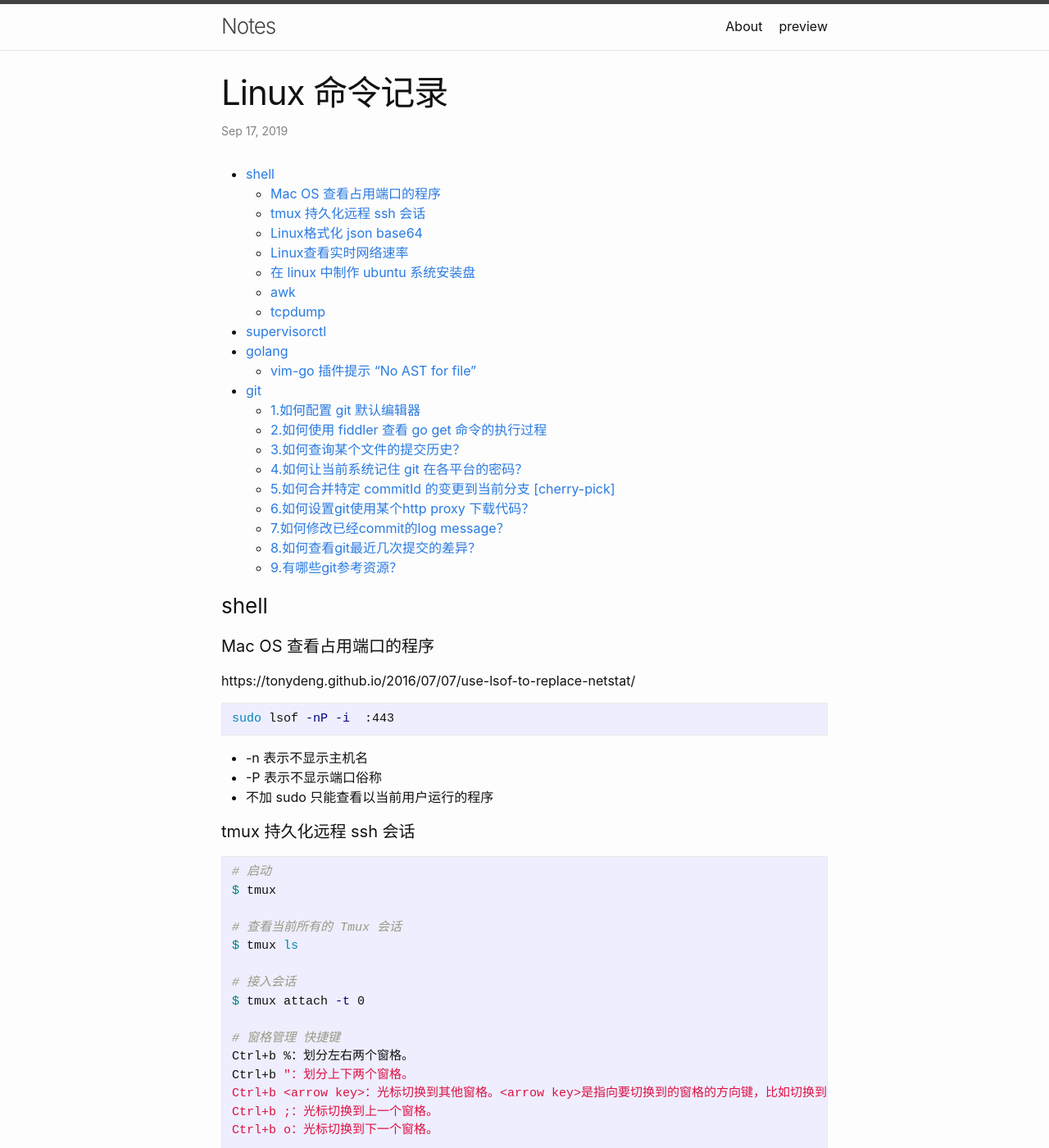
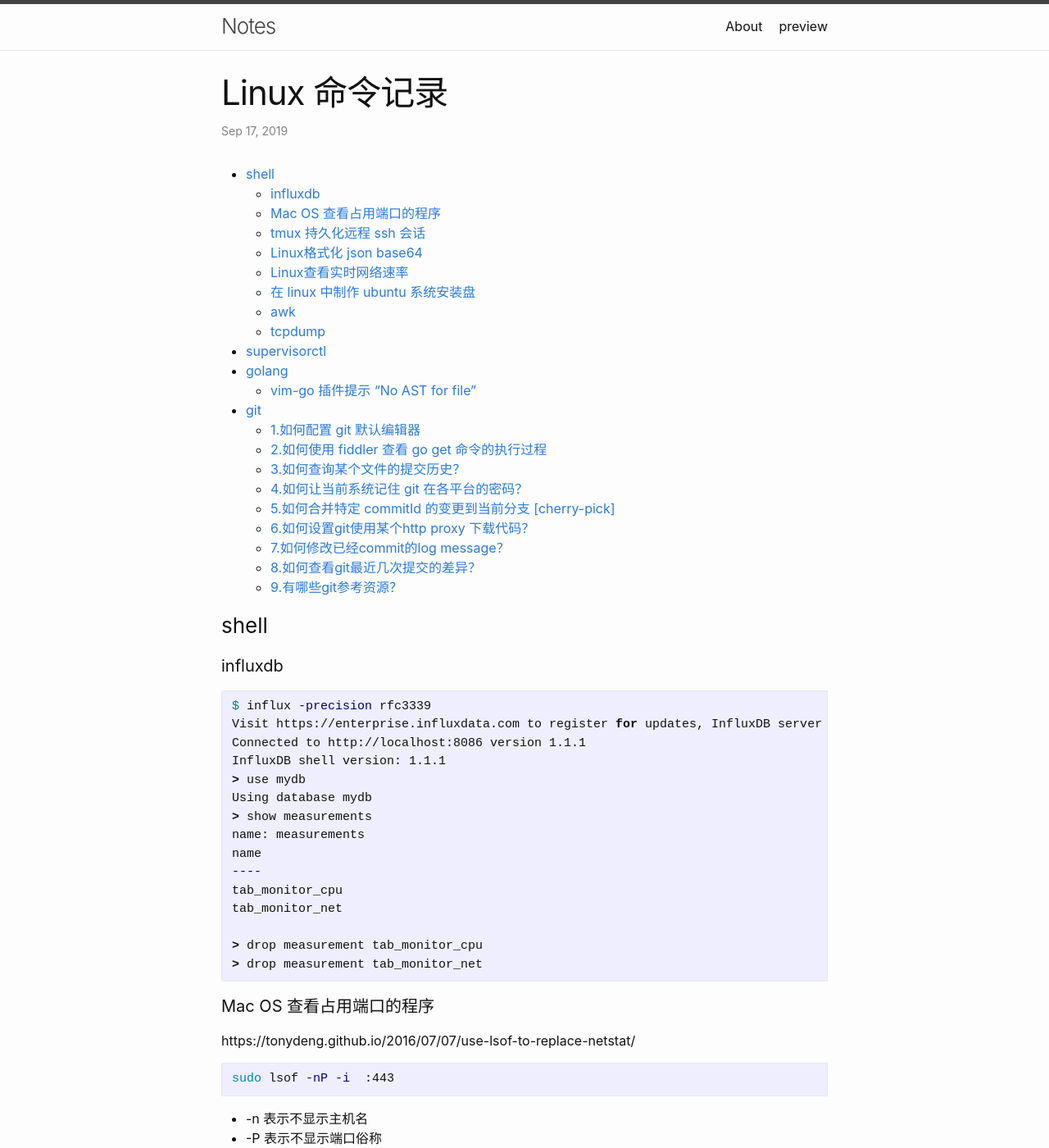
Before and after one commit to wangtiga/wangtiga.github.io, a Jekyll site: the page built from _previews/linux_command.md, in a window 1280 px wide and 1400 px high. Shown: the whole window at 82% size. Built offline with Jekyll 4.4.1, drawn with Linux system fonts in a browser that asks for light colours.

Commit message:
updated from mac

````diff
--- a/_previews/linux_command.md
+++ b/_previews/linux_command.md
@@ -12,6 +12,26 @@ tags: linux
 
 
 ### shell
+
+#### influxdb
+
+```shell
+$ influx -precision rfc3339
+Visit https://enterprise.influxdata.com to register for updates, InfluxDB server management, and monitoring.
+Connected to http://localhost:8086 version 1.1.1
+InfluxDB shell version: 1.1.1
+> use mydb
+Using database mydb
+> show measurements
+name: measurements
+name
+----
+tab_monitor_cpu
+tab_monitor_net
+
+> drop measurement tab_monitor_cpu
+> drop measurement tab_monitor_net
+```
 
 
 #### Mac OS 查看占用端口的程序
````
Also changed, not shown: _previews/2019-06-20-4742_2014_04.md (+104 -14 lines).
